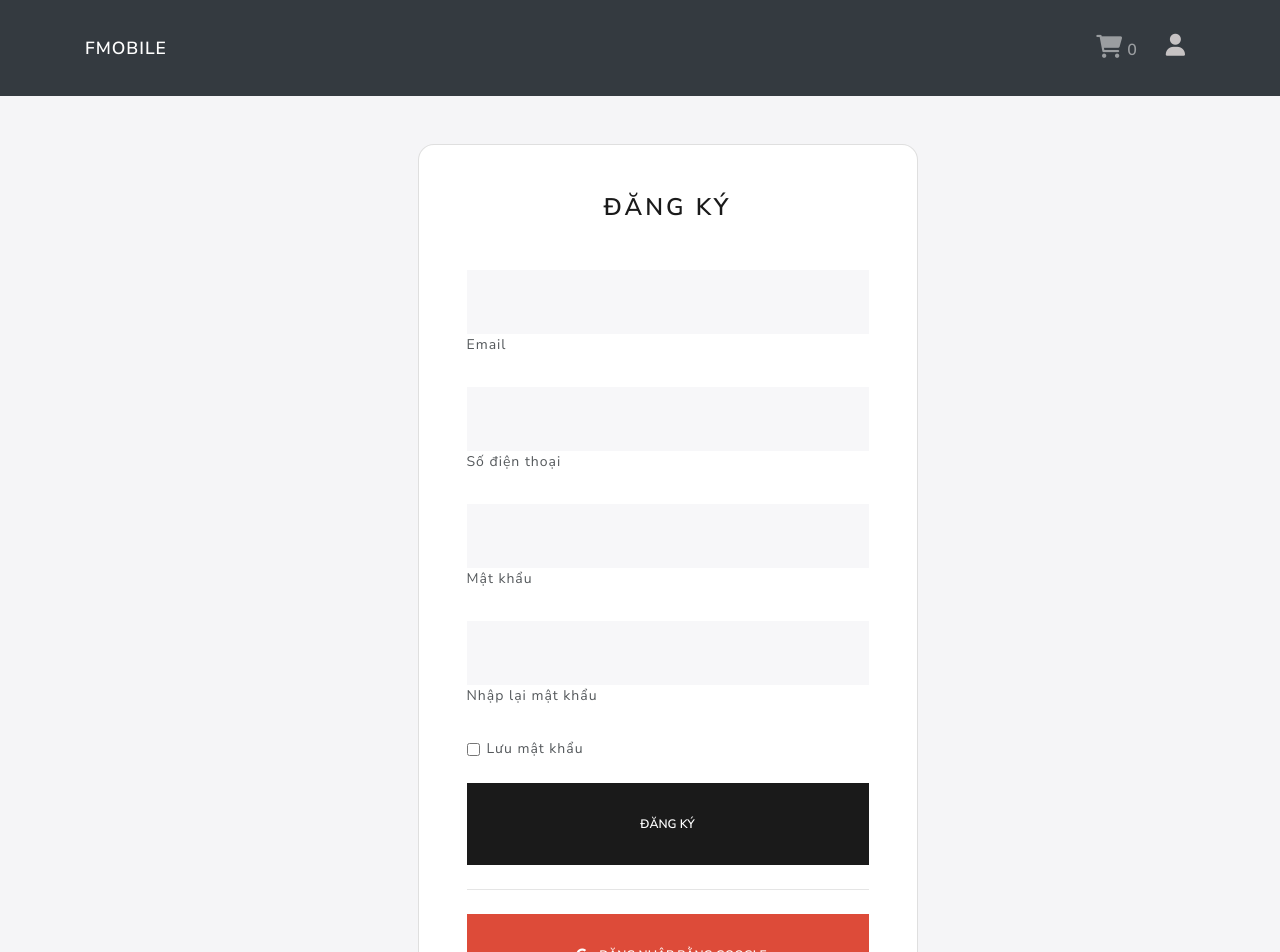
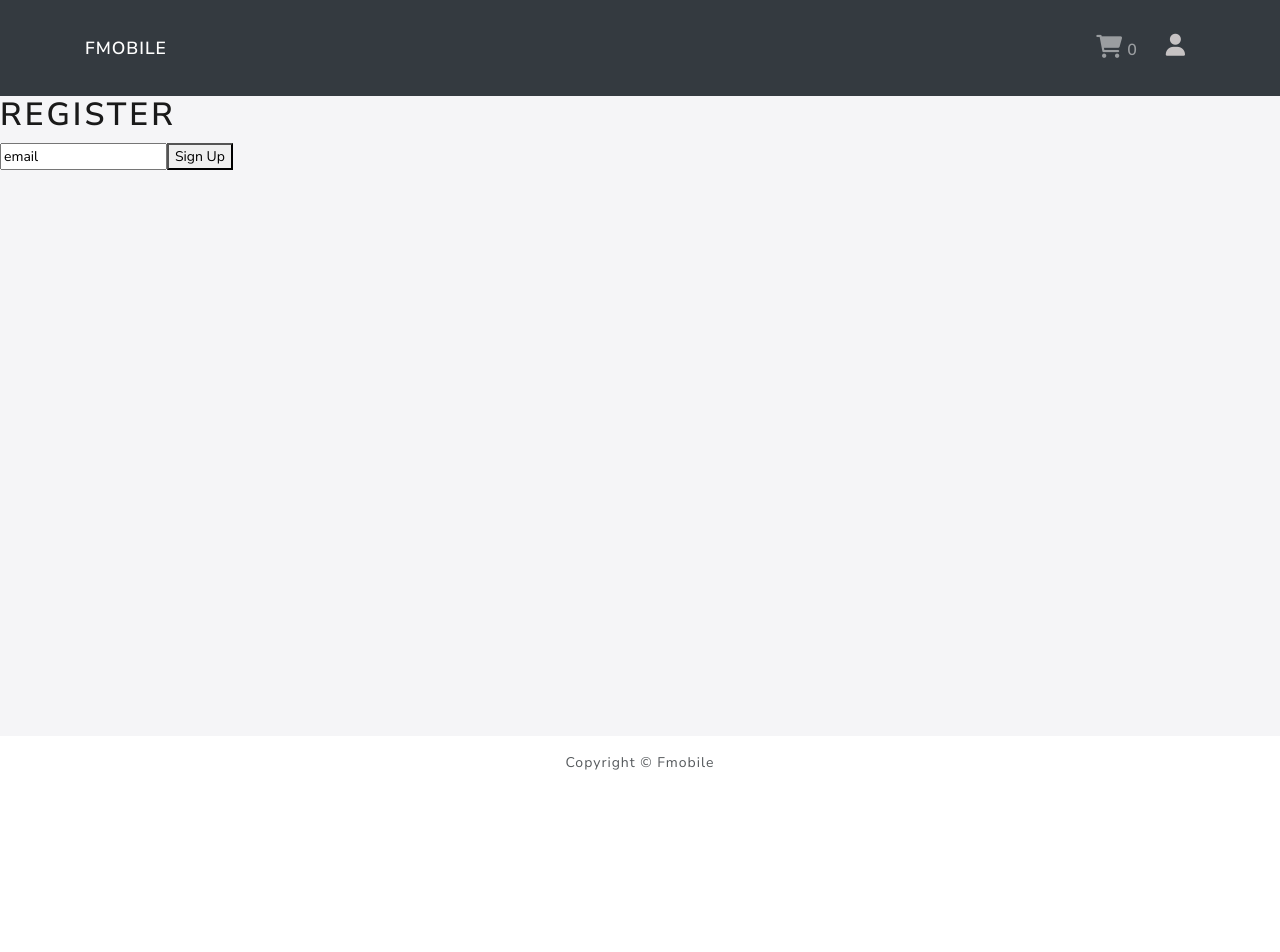
Before and after one commit to khoa259/Fmobilee, a React (Create React App) app in the folder fe-fmoble/: page /register in a window 1280 px wide. Shown: the top 952 px of the page. After the commit the page ends 800 px from the top, so only its background shows below. Built offline with nearby package versions, Linux system fonts and the light colour scheme.

Commit message:
WEB-4: fix firebase

```diff
--- a/fe-fmoble/package.json
+++ b/fe-fmoble/package.json
@@ -7,9 +7,11 @@
     "@testing-library/react": "^13.4.0",
     "@testing-library/user-event": "^13.5.0",
     "bootstrap": "^5.2.2",
+    "firebase": "^9.12.1",
     "react": "^18.0.0",
     "react-bootstrap": "^2.5.0",
     "react-dom": "^18.0.0",
+    "react-hook-form": "^7.38.0",
     "react-router-dom": "^6.4.2",
     "react-scripts": "5.0.1",
     "swiper": "^8.4.3",
--- a/fe-fmoble/src/App.js
+++ b/fe-fmoble/src/App.js
@@ -1,7 +1,7 @@
 import React from "react";
 import { Route, Routes } from "react-router-dom";
 import WebSiteLayout from "./layouts/webSiteLayout";
-import Login from "./pages/auth/logIn";
+import Login from "./pages/auth/login";
 import Register from "./pages/auth/register";
 import HomePage from "./pages/homePage";
 
--- a/fe-fmoble/src/firebase.js
+++ b/fe-fmoble/src/firebase.js
@@ -1,20 +1,14 @@
-// Import the functions you need from the SDKs you need
 import { initializeApp } from "firebase/app";
-import { getAuth, GoogleAuthProvider } from "firebase/auth";
-// Your web app's Firebase configuration
-// For Firebase JS SDK v7.20.0 and later, measurementId is optional
+import { getAuth } from "firebase/auth";
 const firebaseConfig = {
-  apiKey: "AIzaSyC5Y18RqU5Kg1V2pocpSBSZaCZV2h6kmRQ",
-  authDomain: "fmobile-7ed64.firebaseapp.com",
-  projectId: "fmobile-7ed64",
-  storageBucket: "fmobile-7ed64.appspot.com",
-  messagingSenderId: "13997989081",
-  appId: "1:13997989081:web:605921d68d1c3d1682b2c8",
-  measurementId: "G-N7SKQXS9B3",
+  apiKey: "AIzaSyADv0a30ER2lTz3cpHumWSa0hQRZs7gN38",
+  authDomain: "e-commerce-ab499.firebaseapp.com",
+  projectId: "e-commerce-ab499",
+  storageBucket: "e-commerce-ab499.appspot.com",
+  messagingSenderId: "234898542759",
+  appId: "1:234898542759:web:c27975f15de1c0a775cb82",
 };
 
 // Initialize Firebase
 const app = initializeApp(firebaseConfig);
-
-export const auth = getAuth(app);
-export const googleAuth = GoogleAuthProvider();
+export const fireAuth = getAuth(app);
--- a/fe-fmoble/src/pages/auth/register.js
+++ b/fe-fmoble/src/pages/auth/register.js
@@ -1,87 +1,41 @@
 import React from "react";
+import { useForm } from "react-hook-form";
+import "react-toastify/dist/ReactToastify.css";
+import { fireAuth } from "../../firebase";
+import { sendSignInLinkToEmail } from "firebase/auth";
+// import { useHistory } from "react-router";
 
 const Register = () => {
+  const {
+    register,
+    handleSubmit,
+    formState: { errors },
+    reset,
+  } = useForm();
+
+  const onSubmit = async (data) => {
+    console.log("dataa", data);
+    const settings = {
+      url: process.env.REACT_APP_REGISTER_REDIRECT_URL,
+      handleCodeInApp: true,
+    };
+    // gửi email đến tài khoản đăng ký
+    await sendSignInLinkToEmail(fireAuth, data.email, settings);
+
+    alert(
+      `Email is send to ${data.email}. Click the link to complete your registration`
+    );
+    window.localStorage.setItem("emailForRegistraion", data.email);
+    reset();
+  };
   return (
     <div>
-      <section>
-        <div className="container py-5 h-100">
-          <div className="row d-flex justify-content-center align-items-center h-100">
-            <div className="col-12 col-md-8 col-lg-6 col-xl-5">
-              <div
-                className="card shadow-2-strong"
-                style={{ borderRadius: "1rem" }}>
-                <div className="card-body p-5 ">
-                  <h3 className="mb-5 text-center">Đăng ký</h3>
-                  <div className="form-outline mb-4">
-                    <input
-                      type="email"
-                      id="typeEmailX-2"
-                      className="form-control form-control-lg"
-                    />
-                    <label className="form-label" htmlFor="typeEmailX-2">
-                      Email
-                    </label>
-                  </div>
-                  <div className="form-outline mb-4">
-                    <input
-                      type="number"
-                      className="form-control form-control-lg"
-                    />
-                    <label className="form-label" htmlFor="typeEmailX-2">
-                      Số điện thoại
-                    </label>
-                  </div>
-                  <div className="form-outline mb-4">
-                    <input
-                      type="password"
-                      id="typePasswordX-2"
-                      className="form-control form-control-lg"
-                    />
-                    <label className="form-label" htmlFor="typePasswordX-2">
-                      Mật khẩu
-                    </label>
-                  </div>
-                  <div className="form-outline mb-4">
-                    <input
-                      type="password"
-                      id="typePasswordX-2"
-                      className="form-control form-control-lg"
-                    />
-                    <label className="form-label" htmlFor="typePasswordX-2">
-                      Nhập lại mật khẩu
-                    </label>
-                  </div>
-                  {/* Checkbox */}
-                  <div className="form-check d-flex justify-content-start mb-4">
-                    <input
-                      className="form-check-input"
-                      type="checkbox"
-                      defaultValue
-                      id="form1Example3"
-                    />
-                    <label className="form-check-label" htmlFor="form1Example3">
-                      {" "}
-                      Lưu mật khẩu{" "}
-                    </label>
-                  </div>
-                  <button
-                    className="btn btn-primary btn-lg btn-block"
-                    type="submit">
-                    Đăng ký
-                  </button>
-                  <hr className="my-4" />
-                  <button
-                    className="btn btn-lg btn-block btn-primary"
-                    style={{ backgroundColor: "#dd4b39" }}
-                    type="submit">
-                    <i className="fab fa-google mx-2" /> Đăng nhập bằng Google
-                  </button>
-                </div>
-              </div>
-            </div>
-          </div>
-        </div>
-      </section>
+      <h1>Register</h1>
+      <form onSubmit={handleSubmit(onSubmit)}>
+        <input defaultValue="email" {...register("email")} />
+        {errors.email && <p>invalid email address</p>}
+        <button type="submit">Sign Up</button>
+      </form>
     </div>
   );
 };
--- a/package.json
+++ b/package.json
@@ -33,6 +33,8 @@
     "jsonwebtoken": "^8.5.1",
     "mongoose": "^6.6.5",
     "morgan": "^1.10.0",
-    "nodemon": "^2.0.20"
+    "nodemon": "^2.0.20",
+    "react-toast": "^1.0.3",
+    "react-toastify": "^9.0.8"
   }
 }
```
Also changed, not shown: fe-fmoble/src/component/Toast.js (added, +54 -0 lines), fe-fmoble/src/pages/auth/logIn.js (+7 -4 lines), 2 other files (tests, documents, lock files or other folders).
